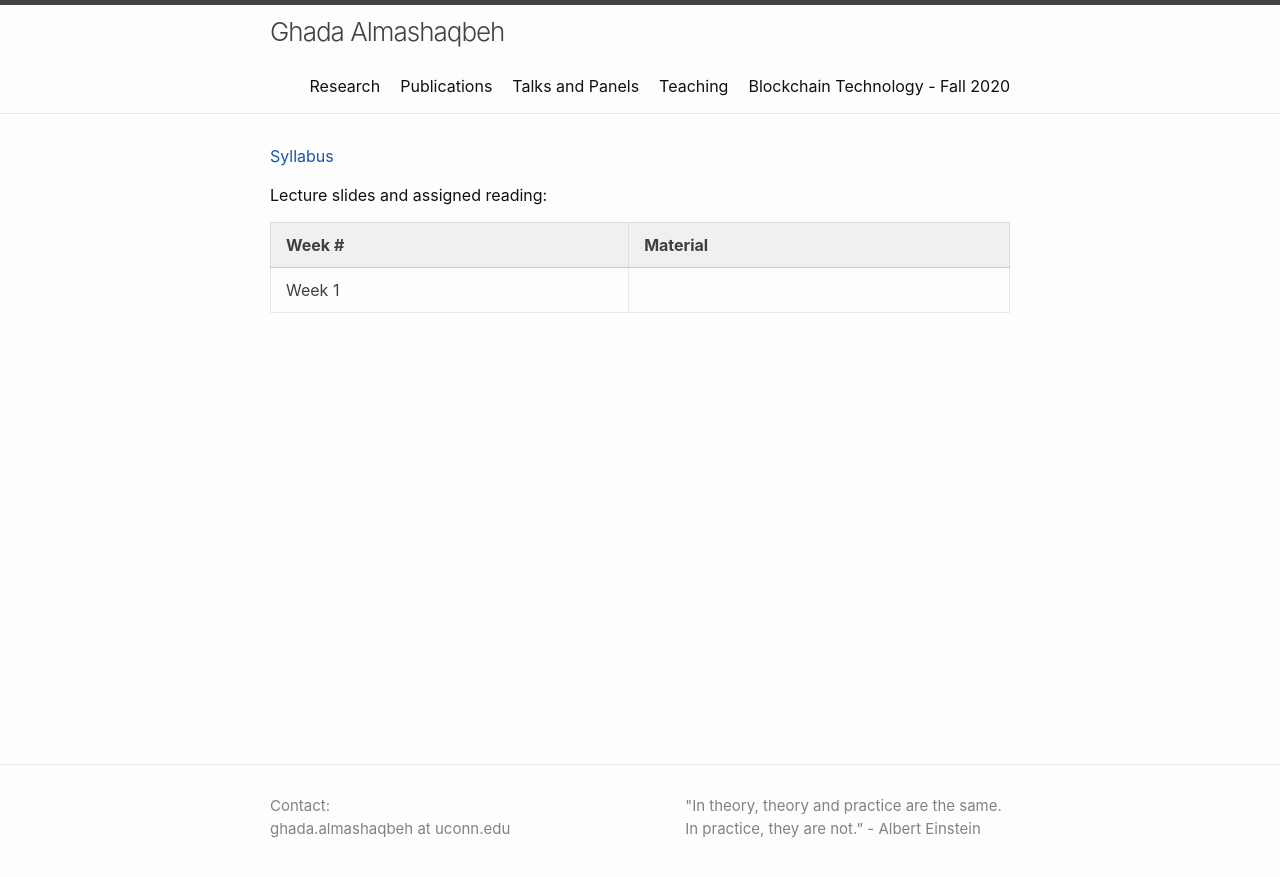
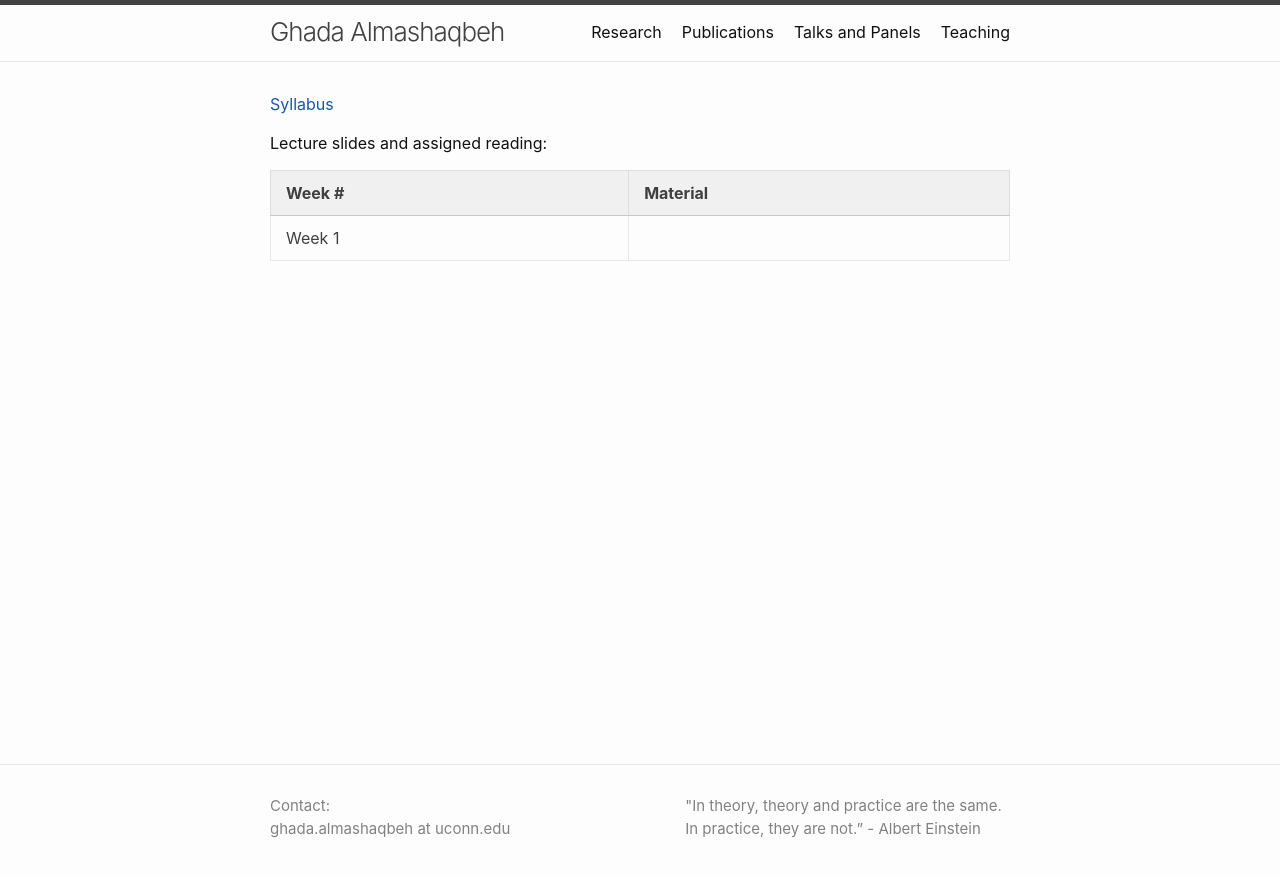
Before and after one commit to GhadaAlmashaqbeh/GhadaAlmashaqbeh.github.io, a Jekyll site: the page built from courses/index.md, in a window 1280 px wide. Shown: the top 877 px of the page. Built offline with Jekyll 4.4.1, drawn with Linux system fonts in a browser that asks for light colours.

```diff
--- a/courses/index.md
+++ b/courses/index.md
@@ -1,5 +1,4 @@
 ---
-title: Blockchain Technology - Fall 2020
 layout: default
 ---
 
```
